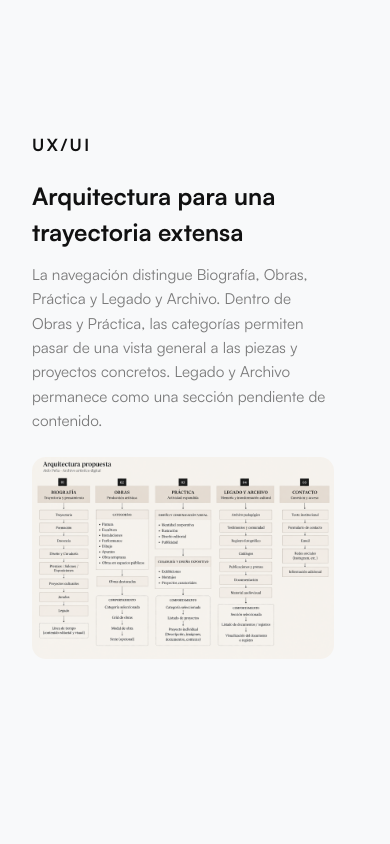
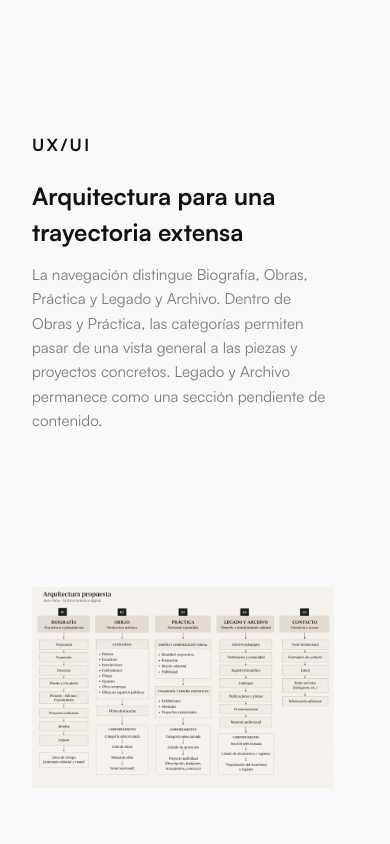
Before and after one commit to HuilenPe/Huilen-Portfolio, a React (Vite) app: page /projects/aldo-pena in a window 390 px wide. Shown: the part 2200-3044 px from the top of the page. Built offline with nearby package versions, Linux system fonts and the light colour scheme.

Commit message:
fix: stabilize mobile process carousel layout

```diff
--- a/src/sections/ProjectDetails/ProjectDetails.module.css
+++ b/src/sections/ProjectDetails/ProjectDetails.module.css
@@ -1274,3 +1274,62 @@
   line-height: 1.5;
   color: var(--text-medium);
 }
+
+
+/* MOBILE — CONSISTENT PROCESS SLIDES */
+@media (max-width: 767px) {
+  .carousel .process {
+    align-items: stretch;
+  }
+
+  .carousel .process > .processBlock {
+    display: flex;
+    flex-direction: column;
+    min-height: 0;
+  }
+
+  .carousel .process > .processBlock > .processText {
+    flex: 1 0 auto;
+  }
+
+  .carousel .process > .processBlock > .processImage {
+    flex: 0 0 340px;
+    width: 100%;
+    height: 340px;
+    object-fit: contain;
+    object-position: center;
+  }
+
+  .carousel .dataModelFigure {
+    display: flex;
+    flex-direction: column;
+    flex: 0 0 340px;
+    height: 340px;
+    margin: 0;
+  }
+
+  .carousel .dataModelFigure a {
+    flex: 1;
+    min-height: 0;
+  }
+
+  .carousel .dataModelFigure img {
+    width: 100%;
+    height: 100%;
+    object-fit: contain;
+  }
+
+  .carousel .dataModelFigure figcaption {
+    flex: 0 0 auto;
+    font-size: 0.8rem;
+    line-height: 1.4;
+  }
+}
+
+
+/* PROCESS — HIDE TECHNOLOGIES ON MOBILE */
+@media (max-width: 767px) {
+  .carousel .techList {
+    display: none;
+  }
+}
```
Also changed, not shown: src/sections/ProjectDetails/components/ProcessCarousel.jsx (+3 -4 lines).
